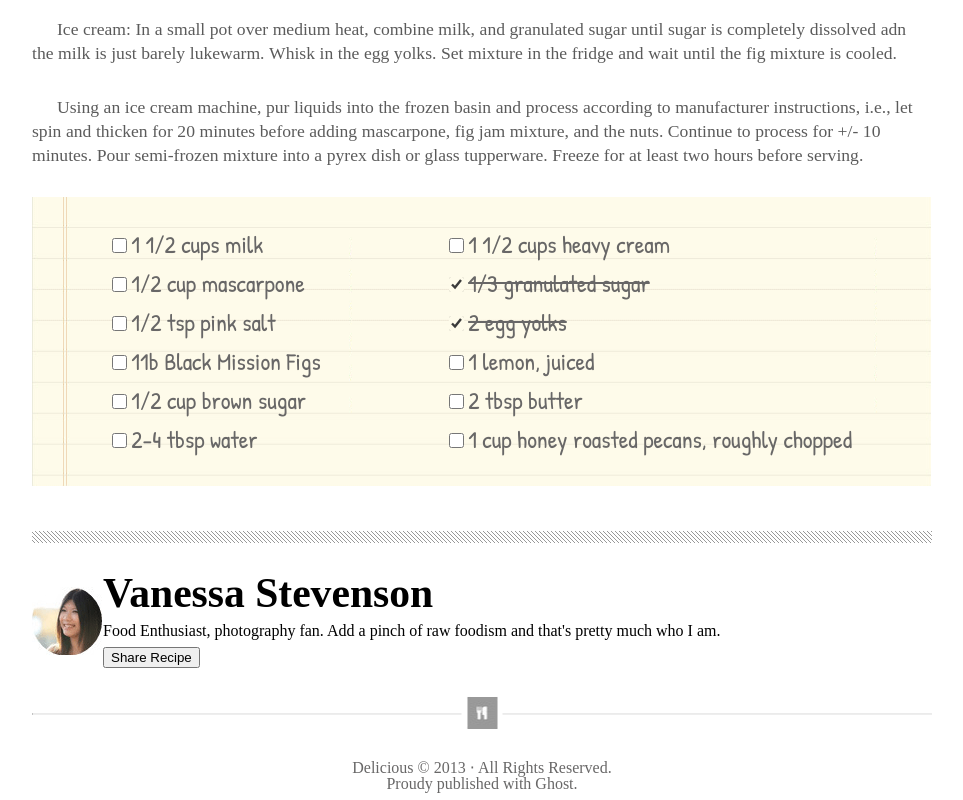
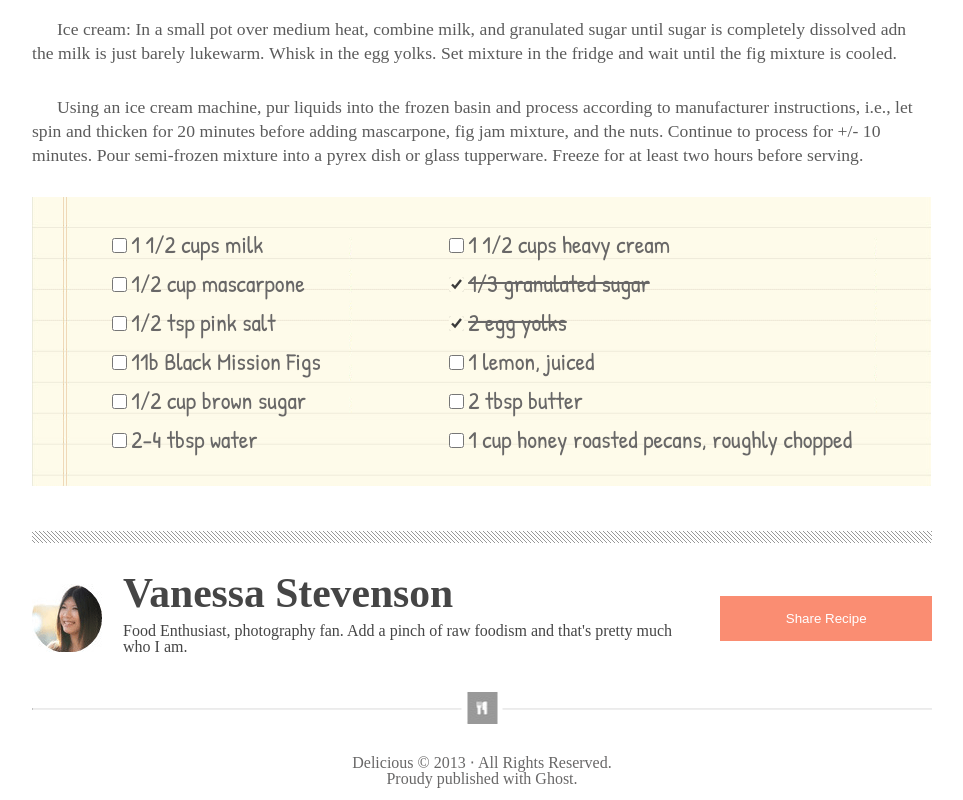
Before and after one commit to donnaada/chocolate-pizza, a plain HTML site: page index.html in a window 1280 px wide. Shown: the part 944-1744 px from the top of the page, without its empty margins (158-1121 px from the left). Drawn offline with Linux system fonts and the light colour scheme; a web font is replaced by a local one.

Commit message:
fixing page elements

```diff
--- a/index.html
+++ b/index.html
@@ -127,8 +127,9 @@
     <section class="authorInfo">
       <h2 class="">Vanessa Stevenson</h2>
       <p>Food Enthusiast, photography fan. Add a pinch of raw foodism and that's pretty much who I am.</p>
-      <button>Share Recipe</button>
     </section>
+    <button>Share Recipe</button>
+
   </section>
 
   <footer>
--- a/style.css
+++ b/style.css
@@ -241,6 +241,28 @@ margin-right: 10px;
 .blogFooter{
   display:  flex;
   align-items: center;
+  justify-content: space-evenly;
+}
+
+.blogFooter .authorInfo{
+  display: flex;
+  flex-direction: column;
+  padding: 0 20px;
+  color: rgb(69, 69, 69);
+
+}
+
+.blogFooter .authorInfo h3{
+  font-weight: 700;
+  padding-bottom: 10px;
+}
+
+.blogFooter button{
+  background-color: rgb(250, 141, 114);
+  color: #fff;
+  width: 25%;
+  padding: 15px 10px;
+  border: none;
 }
 
 hr.footerHr{
```
